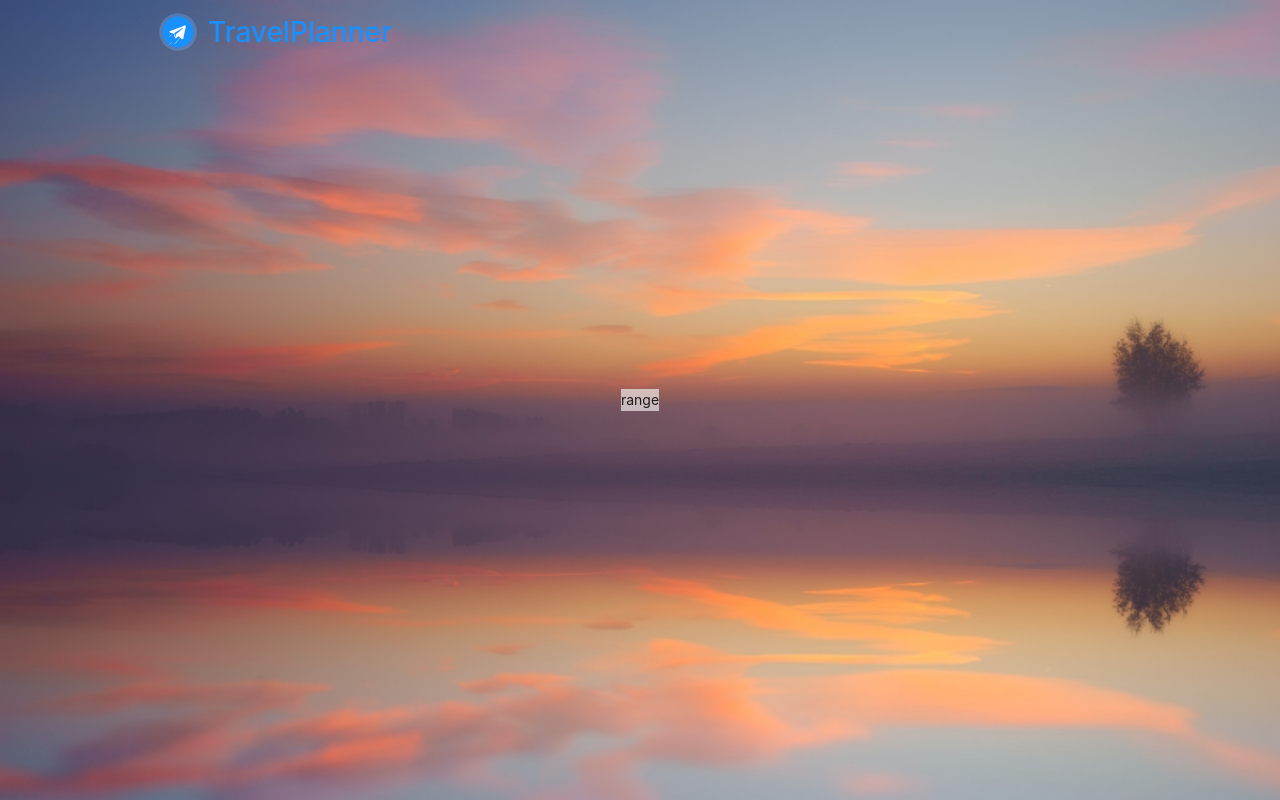
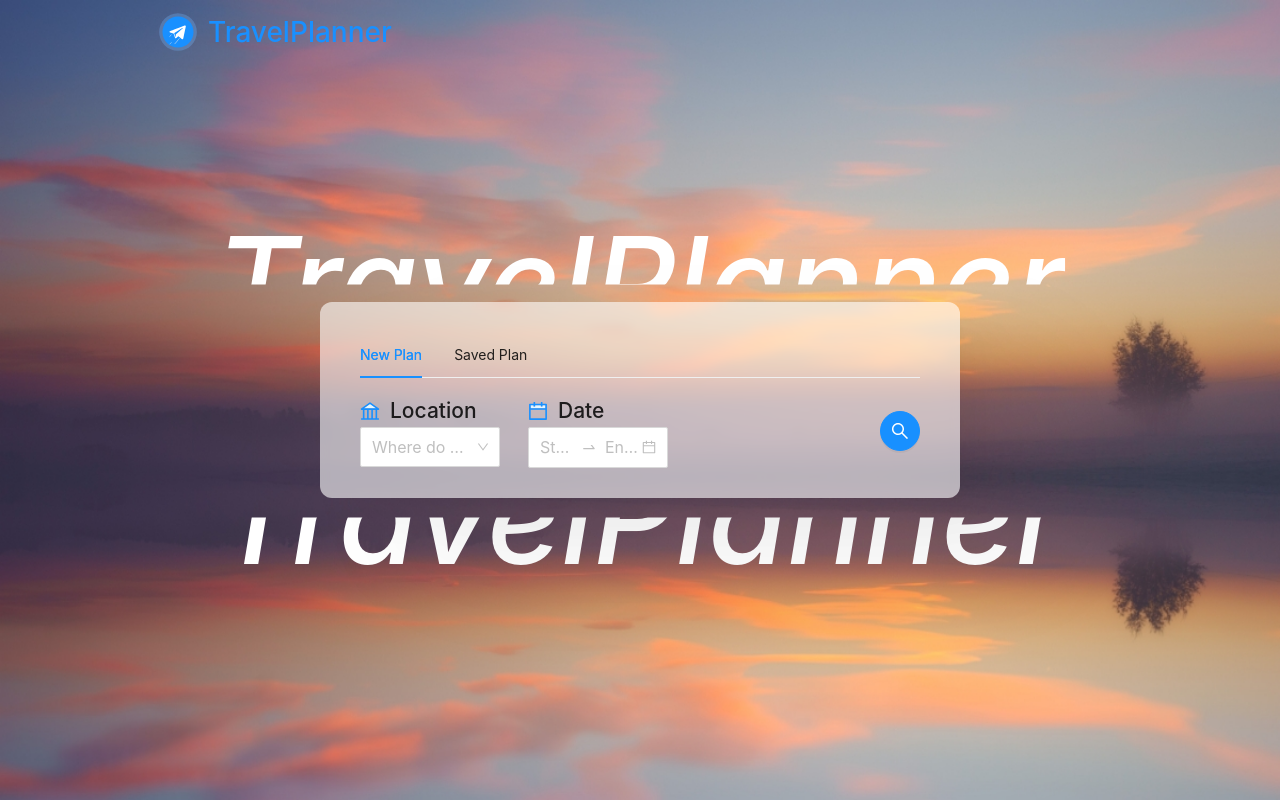
Before and after one commit to ShihaoXiong/TravelPlanner, a React (Create React App) app: page /home/range in a window 1280 px wide. Built offline with nearby package versions, Linux system fonts and the light colour scheme.

Commit message:
home page animation

```diff
--- a/src/components/Home.jsx
+++ b/src/components/Home.jsx
@@ -1,23 +1,44 @@
-import React from 'react';
-import { Route } from 'react-router-dom';
+import React, { useState } from 'react';
+import { Route, withRouter } from 'react-router-dom';
+import { Button } from 'antd';
 import LoginForm from './LoginForm';
 import SignupForm from './SignupForm';
 import Range from './Range';
-import '../style/Home.css';
 import Header from './Header';
 import Start from './Start';
+import '../style/Home.css';
 
-const Home = () => {
+const Home = ({ history }) => {
+	const [initOffset, setInitOffset] = useState(0);
+	const upadteOffset = newVal => {
+		console.log(newVal);
+		setInitOffset(newVal);
+	};
+
 	return (
 		<div className='home flex'>
 			<Header />
-			<Route exact path='/' component={Start} />
-			<Route path='/home/login' component={LoginForm} />
-			<Route path='/home/signup' component={SignupForm} />
-			<Route path='/home/range' component={Range} />
+			<Start initOffset={initOffset} upadteOffset={upadteOffset}>
+				<Route
+					exact
+					path='/'
+					render={() => (
+						<Button ghost shape='round' size='large' onClick={() => history.push('/home/login')}>
+							Click to Start
+						</Button>
+					)}
+				/>
+				<Route path='/home/login' render={() => <LoginForm />} />
+				<Route path='/home/signup' render={() => <SignupForm />} />
+				<Route path='/home/range' render={() => <Range />} />
+			</Start>
+
+			{/* {Routes.map(item => (
+				<Route key={item.path} path={item.path} render={() => <Start>{item.component}</Start>} />
+			))} */}
 			<div className='bg'></div>
 		</div>
 	);
 };
 
-export default Home;
+export default withRouter(Home);
--- a/src/components/LoginForm.jsx
+++ b/src/components/LoginForm.jsx
@@ -1,9 +1,10 @@
 import React, { Component } from 'react';
-import { Form, Input, Button, message, Typography } from 'antd';
+import { Form, Input, Button, message } from 'antd';
 import { UserOutlined, LockOutlined } from '@ant-design/icons';
 import { login } from '../utils';
 import '../style/Form.css';
 import { Link } from 'react-router-dom';
+import SwitchLink from './SwitchLink';
 
 class LoginForm extends Component {
 	state = {
@@ -68,7 +69,7 @@ class LoginForm extends Component {
 						Log in
 					</Button>
 				</Form.Item>
-				<Link to='/home/signup' component={Typography.Link}>
+				<Link to='/home/signup' component={SwitchLink}>
 					Doesn't have account? Click here to sign up
 				</Link>
 			</Form>
--- a/src/components/Range.jsx
+++ b/src/components/Range.jsx
@@ -1,7 +1,59 @@
 import React from 'react';
+import { Select, Tabs, DatePicker, Button } from 'antd';
+import '../style/Range.css';
+import { BankTwoTone, CalendarTwoTone, SearchOutlined } from '@ant-design/icons';
+import { useState } from 'react';
+
+const { TabPane } = Tabs;
+const { Option } = Select;
+const { RangePicker } = DatePicker;
+
+const Selection = () => {
+	const [citys, setCitys] = useState([]);
+
+	return (
+		<div className='selection-container flex'>
+			<div className='selection-item'>
+				<div className='selection-item__title flex'>
+					<BankTwoTone style={{ fontSize: '20px' }} />
+					<h2>Location</h2>
+				</div>
+				<Select
+					size='large'
+					className='selection-item__select'
+					style={{ width: '100%', backgroundColor: 'transparent' }}
+					placeholder='Where do you want to go?'
+				>
+					{citys.map(item => (
+						<Option>{item}</Option>
+					))}
+				</Select>
+			</div>
+
+			<div className='selection-item'>
+				<div className='selection-item__title flex'>
+					<CalendarTwoTone style={{ fontSize: '20px' }} />
+					<h2>Date</h2>
+				</div>
+				<RangePicker style={{ width: '100%' }} size='large' format='MM/DD/YYYY' />
+			</div>
+
+			<Button style={{ marginLeft: 'auto' }} type='primary' size='large' shape='circle' icon={<SearchOutlined />} />
+		</div>
+	);
+};
 
 const Range = () => {
-	return <div className='range blur'>range</div>;
+	return (
+		<div className='range-container blur flex'>
+			<Tabs className='tabs' defaultActiveKey='1'>
+				<TabPane tab='New Plan' key='1'>
+					<Selection />
+				</TabPane>
+				<TabPane tab='Saved Plan' key='2'></TabPane>
+			</Tabs>
+		</div>
+	);
 };
 
 export default Range;
--- a/src/components/SignupForm.jsx
+++ b/src/components/SignupForm.jsx
@@ -1,9 +1,10 @@
 import React, { Component } from 'react';
-import { Button, Form, Input, message, Typography } from 'antd';
+import { Button, Form, Input, message } from 'antd';
 import { LockOutlined, UserOutlined } from '@ant-design/icons';
 import { signup } from '../utils';
 import '../style/Form.css';
 import { Link } from 'react-router-dom';
+import SwitchLink from './SwitchLink';
 
 class SignupForm extends Component {
 	state = {
@@ -74,7 +75,7 @@ class SignupForm extends Component {
 						Sign Up
 					</Button>
 				</Form.Item>
-				<Link to='/home/login' component={Typography.Link}>
+				<Link to='/home/login' component={SwitchLink}>
 					Already have an account? Click here to login
 				</Link>
 			</Form>
--- a/src/components/Start.jsx
+++ b/src/components/Start.jsx
@@ -1,18 +1,35 @@
-import { Button } from 'antd';
-import React from 'react';
-import { withRouter } from 'react-router-dom/cjs/react-router-dom.min';
+import React, { useRef, useEffect, useState } from 'react';
 import '../style/Start.css';
 
-const Start = ({ history }) => {
+const Start = ({ children, initOffset, upadteOffset }) => {
+	const childrenRef = useRef(null);
+	const [offset, setOffset] = useState(initOffset);
+	const [className, setClassName] = useState('');
+
+	useEffect(() => {
+		window.location.pathname === '/' ? setClassName('init') : setClassName('');
+
+		if (window.location.pathname !== '/') {
+			const { current } = childrenRef;
+			const newVal = current.offsetHeight / 2 + 20;
+			setOffset(newVal);
+			upadteOffset(newVal);
+		}
+	}, [childrenRef.current?.offsetHeight, upadteOffset]);
+
 	return (
-		<div className='start flex'>
-			<h1 className='start__text up'>TravelPlanner</h1>
-			<h1 className='start__text down'>TravelPlanner</h1>
-			<Button ghost shape='round' size='large' className='start__btn' onClick={() => history.push('/home/login')}>
-				Click to Start
-			</Button>
+		<div className={`start flex ${className}`}>
+			<h1 className={`start__text up ${className}`} style={{ top: `${-offset}px` }}>
+				TravelPlanner
+			</h1>
+			<h1 className={`start__text down ${className}`} style={{ top: `${offset}px` }}>
+				TravelPlanner
+			</h1>
+			<span ref={childrenRef} className={`start__children ${className}`}>
+				{children}
+			</span>
 		</div>
 	);
 };
 
-export default withRouter(Start);
+export default Start;
--- /dev/null
+++ b/src/components/SwitchLink.jsx
@@ -0,0 +1,13 @@
+import React from 'react';
+import { withRouter } from 'react-router-dom';
+import '../style/SwitchLink.css';
+
+const SwitchLink = ({ children, history, href }) => {
+	return (
+		<div className='switch-link pointer' onClick={() => history.push(href)}>
+			{children}
+		</div>
+	);
+};
+
+export default withRouter(SwitchLink);
--- a/src/style/Home.css
+++ b/src/style/Home.css
@@ -15,10 +15,6 @@
 	transition: all 0.5s;
 }
 
-.home .start:hover {
-	transform: scale(1.2);
-}
-
 .home .start:hover ~ .bg {
 	filter: blur(10px);
 }
--- /dev/null
+++ b/src/style/Range.css
@@ -0,0 +1,40 @@
+.range-container {
+	border-radius: 12px;
+	padding: 30px 40px;
+	align-items: center;
+	justify-content: space-between;
+	width: 50vw;
+	box-shadow: 2.6px 1.6px 9.6px rgba(0, 0, 0, 0.012), 6.2px 3.9px 18.3px rgba(0, 0, 0, 0.012),
+		11.6px 7.3px 28.1px rgba(0, 0, 0, 0.013), 20.8px 13px 41.2px rgba(0, 0, 0, 0.019),
+		38.9px 24.2px 62.4px rgba(0, 0, 0, 0.035), 93px 58px 123px rgba(0, 0, 0, 0.07);
+}
+
+.range-container .tabs {
+	width: 100%;
+}
+
+.selection-container {
+	width: 100%;
+	align-items: center;
+}
+
+.selection-item > .selection-item__title {
+	align-items: center;
+}
+
+.selection-item {
+	width: 25%;
+}
+
+.selection-item + .selection-item {
+	margin-left: 5%;
+}
+
+.selection-item__title > h2 {
+	margin-bottom: 0;
+	margin-left: 10px;
+}
+
+/* .selection-item__select .ant-select-selector {
+	background-color: transparent !important;
+} */
--- a/src/style/Start.css
+++ b/src/style/Start.css
@@ -4,6 +4,10 @@
 	justify-content: center;
 	transition: all 0.5s;
 	user-select: none;
+}
+
+.start.init:hover {
+	transform: scale(1.2);
 }
 
 .start__text {
@@ -26,24 +30,26 @@
 	clip-path: polygon(0 50%, 100% 50%, 100% 100%, 0 100%);
 }
 
-.start:hover .start__text.up {
-	top: -50px;
+.start:hover .start__text.up.init {
+	top: -50px !important;
 	opacity: 0.7;
 	color: var(--primary-color);
 }
 
-.start:hover .start__text.down {
-	top: 50px;
+.start:hover .start__text.down.init {
+	top: 50px !important;
 	opacity: 0.7;
 	color: var(--primary-color);
 }
 
-.start__btn {
+.start__children {
 	position: absolute;
-	opacity: 0;
 	transform: opacity 0.5s;
 }
+.start__children.init {
+	opacity: 0;
+}
 
-.start:hover .start__btn {
+.start:hover .start__children {
 	opacity: 1;
 }
--- /dev/null
+++ b/src/style/SwitchLink.css
@@ -0,0 +1,8 @@
+.switch-link {
+	color: var(--primary-color);
+	font-size: 14px;
+}
+
+.switch-link:hover {
+	text-decoration: underline;
+}
```
